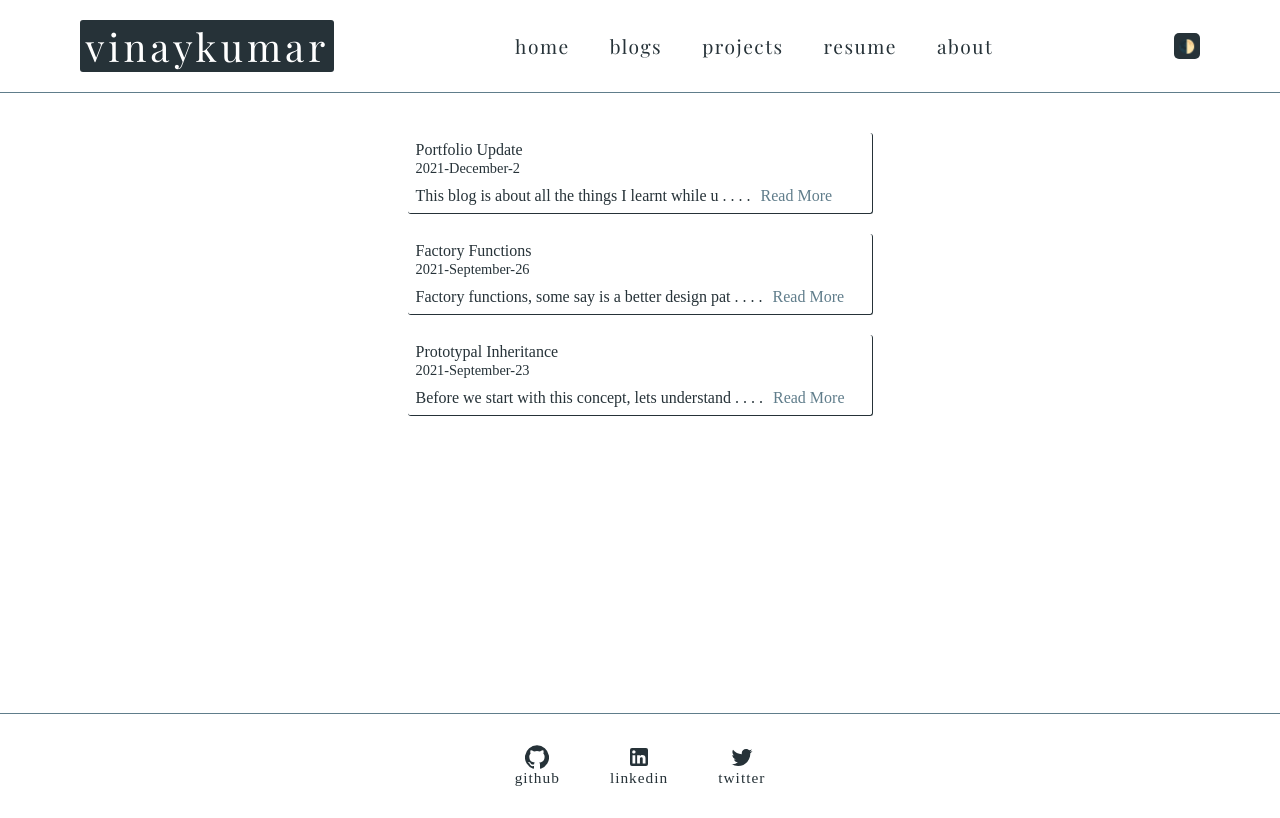
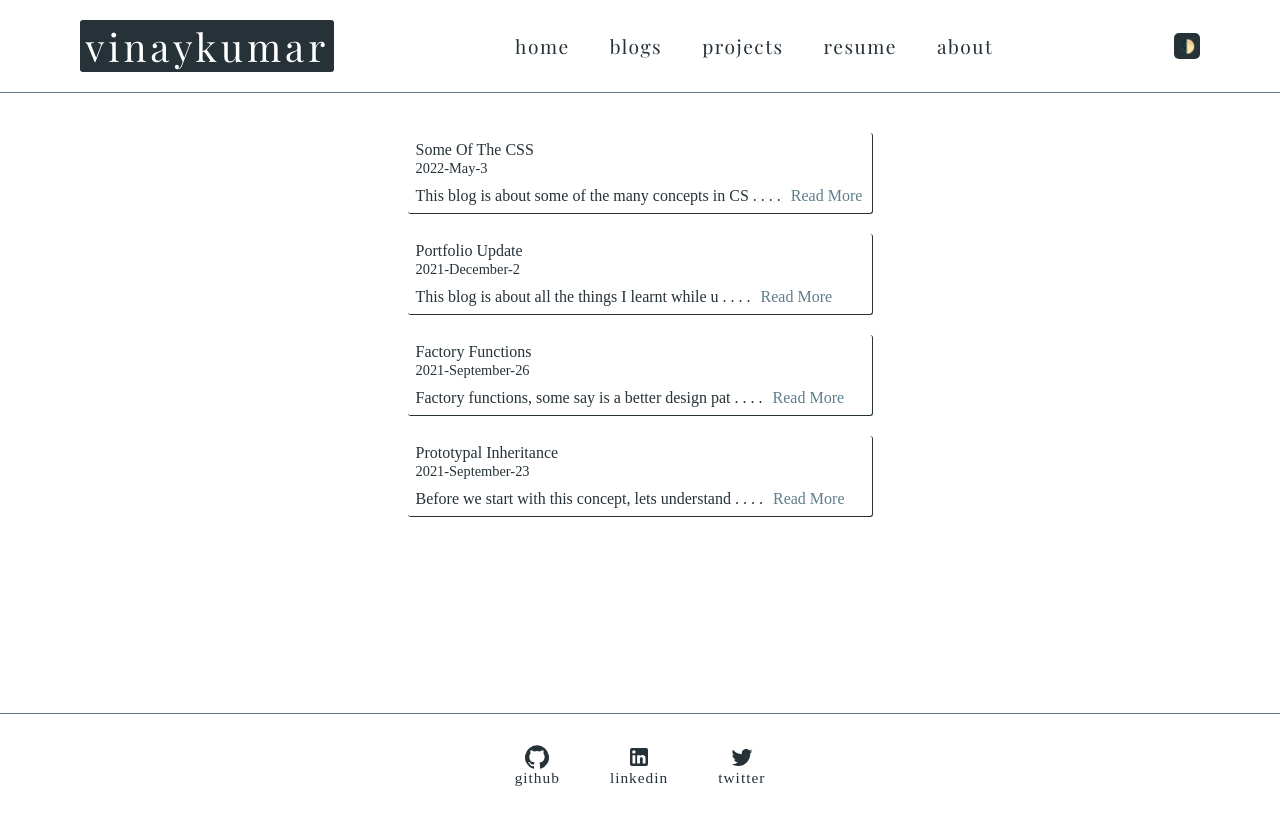
Before and after one commit to foolhardy21/markfour-neogcamp, a React (Create React App) app: page /blogs in a window 1280 px wide. Built offline with nearby package versions, Linux system fonts and the light colour scheme.

Commit message:
feat - new blog

```diff
--- a/src/components/Main/Main.js
+++ b/src/components/Main/Main.js
@@ -11,6 +11,8 @@ import BlogList from '../../pages/BlogList/BlogList'
 import Blog1 from '../../pages/Blogs/Blog1/Blog1'
 import Blog2 from '../../pages/Blogs/Blog2/Blog2'
 import Blog3 from '../../pages/Blogs/Blog3/Blog3'
+import Blog4 from '../../pages/Blogs/Blog4/Blog4'
+
 
 const Main = () => {
   return (
@@ -26,6 +28,7 @@ const Main = () => {
         <Route path='/blogs/factory-functions' component={Blog1} />
         <Route path='/blogs/prototypal-inheritance' component={Blog2} />
         <Route path='/blogs/portfolio-update' component={Blog3} />
+        <Route path='/blogs/css-learnings' component={Blog4} />
       </Switch>
     </Router>
 
--- a/src/pages/BlogList/listing_page_data.js
+++ b/src/pages/BlogList/listing_page_data.js
@@ -1,4 +1,12 @@
 const blogs_list = [
+    {
+        id: 3,
+        title: 'Some of the CSS',
+        url: 'https://dev.to/foolhardy21/some-of-the-css-1ikj',
+        date: new Date('2022-05-03'),
+        description: 'This blog is about some of the many concepts in CSS.'
+
+    },
     {
         id: 2,
         title: 'Portfolio Update',
```
Lines whose indentation alone changed are shown as unchanged.
